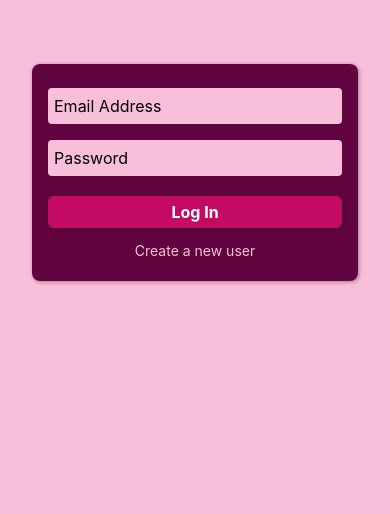
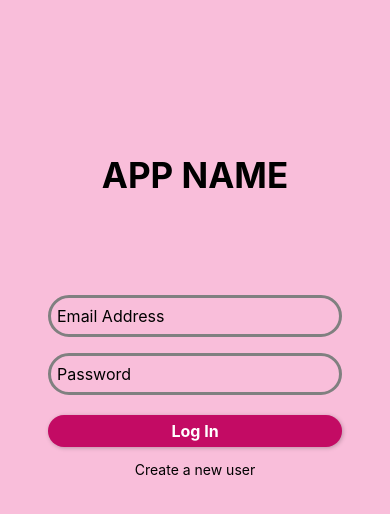
Before and after one commit to MeRahulThakur/RN-Authentication, a React Native app: screen /Login in a window 390 px wide. Shown: the top 514 px of the page. Built offline with nearby package versions, Linux system fonts and the light colour scheme.

Commit message:
Design related changes

```diff
--- a/components/Auth/AuthContent.tsx
+++ b/components/Auth/AuthContent.tsx
@@ -1,17 +1,17 @@
 import { useState } from 'react';
-import { ColorSchemeName, Alert, StyleSheet, View } from 'react-native';
+import { ColorSchemeName, Alert, StyleSheet, View, Text } from 'react-native';
 import { ParamListBase, useNavigation } from '@react-navigation/native';
 import { NativeStackNavigationProp } from '@react-navigation/native-stack';
 
 import FlatButton from '../UI/FlatButton';
 import AuthForm from './AuthForm';
-import { Colors } from '../../constants/colors';
+//import { Colors } from '../../constants/colors';
 import { useTheme } from '../../hooks/useTheme';
 
 
 interface AuthContentProps {
   isLogin?: boolean,
-  onAuthenticate: ({email, password}: {email:string,password: string}) => void
+  onAuthenticate: ({ email, password }: { email: string, password: string }) => void
 }
 
 function AuthContent({ isLogin, onAuthenticate }: AuthContentProps) {
@@ -64,6 +64,10 @@ function AuthContent({ isLogin, onAuthenticate }: AuthContentProps) {
 
   return (
     <View style={styles.authContent}>
+      <View style={styles.authAppLogo}>
+        <Text style={styles.brandName}>APP NAME</Text>
+      </View>
+      <View style={styles.authForm}>
         <AuthForm
           isLogin={isLogin}
           onSubmit={submitHandler}
@@ -75,6 +79,8 @@ function AuthContent({ isLogin, onAuthenticate }: AuthContentProps) {
           </FlatButton>
         </View>
       </View>
+
+    </View>
   );
 }
 
@@ -83,16 +89,30 @@ export default AuthContent;
 const getStyles = (colorScheme: ColorSchemeName) => {
   return StyleSheet.create({
     authContent: {
-    marginTop: 64,
+      flex: 1,
+    },
+    authAppLogo: {
+      flex: 1/3,
+      justifyContent: 'center',
+      alignItems: 'center',
+    },
+    brandName:{
+      fontSize: 35,
+      fontWeight: 'bold',
+      marginTop: 80,
+    },
+    authForm: {
+      flex: 2/3,
+      //marginTop: 64,
       marginHorizontal: 32,
       padding: 16,
       borderRadius: 8,
-    backgroundColor: Colors[colorScheme?? 'light'].primary800,
-    elevation: 2,
-    shadowColor: 'black',
-    shadowOffset: { width: 1, height: 1 },
-    shadowOpacity: 0.35,
-    shadowRadius: 4,
+      //backgroundColor: Colors[colorScheme?? 'light'].primary800,
+      //elevation: 2,
+      //shadowColor: 'black',
+      //shadowOffset: { width: 1, height: 1 },
+      //shadowOpacity: 0.35,
+      //shadowRadius: 4,
     },
     buttons: {
       marginTop: 8,
--- a/components/Auth/AuthForm.tsx
+++ b/components/Auth/AuthForm.tsx
@@ -4,7 +4,13 @@ import { StyleSheet, View } from 'react-native';
 import Button from '../UI/Button';
 import Input from './Input';
 
-function AuthForm({ isLogin, onSubmit, credentialsInvalid }) {
+interface AuthFormProps {
+  isLogin?: boolean,
+  onSubmit: ({ email, password, confirmEmail, confirmPassword }: { email: string, password: string, confirmEmail: string, confirmPassword: string }) => void
+  credentialsInvalid: Record<string,boolean>
+}
+
+function AuthForm({ isLogin, onSubmit, credentialsInvalid }:AuthFormProps) {
   const [enteredEmail, setEnteredEmail] = useState('');
   const [enteredConfirmEmail, setEnteredConfirmEmail] = useState('');
   const [enteredPassword, setEnteredPassword] = useState('');
@@ -18,6 +24,7 @@ function AuthForm({ isLogin, onSubmit, credentialsInvalid }) {
   } = credentialsInvalid;
 
   function updateInputValueHandler(inputType: string, enteredValue: string) {
+    console.log(`inputType-${inputType}, enteredValue-${enteredValue}`)
     switch (inputType) {
       case 'email':
         setEnteredEmail(enteredValue);
@@ -53,7 +60,6 @@ function AuthForm({ isLogin, onSubmit, credentialsInvalid }) {
           value={enteredEmail}
           keyboardType="email-address"
           isInvalid={emailIsInvalid}
-          secure={false}
         />
         {!isLogin && (
           <Input
@@ -63,7 +69,6 @@ function AuthForm({ isLogin, onSubmit, credentialsInvalid }) {
             value={enteredConfirmEmail}
             keyboardType="email-address"
             isInvalid={emailsDontMatch}
-            secure={false}
           />
         )}
         <Input
@@ -73,7 +78,6 @@ function AuthForm({ isLogin, onSubmit, credentialsInvalid }) {
           secure
           value={enteredPassword}
           isInvalid={passwordIsInvalid}
-          keyboardType="default"
         />
         {!isLogin && (
           <Input
@@ -83,7 +87,6 @@ function AuthForm({ isLogin, onSubmit, credentialsInvalid }) {
             secure
             value={enteredConfirmPassword}
             isInvalid={passwordsDontMatch}
-            keyboardType="default"
           />
         )}
         <View style={styles.buttons}>
--- a/components/Auth/Input.tsx
+++ b/components/Auth/Input.tsx
@@ -6,8 +6,8 @@ import { useTheme } from '../../hooks/useTheme';
 interface InputProps {
   label: string,
   type: string,
-  keyboardType: KeyboardTypeOptions,
-  secure: boolean,
+  keyboardType?: KeyboardTypeOptions,
+  secure?: boolean,
   onUpdateValue: (value: string, type: string) => void,
   value: string,
   isInvalid: boolean,
@@ -26,13 +26,13 @@ function Input({
   const styles = getStyles(colorScheme)
 
   const handleTextChange = (text: string) => {
-    onUpdateValue(text, type);
+    onUpdateValue(type,text);
   };
 
   return (
     <View style={styles.inputContainer}>
       {/* <Text style={[styles.label, isInvalid && styles.labelInvalid]}>
-        {label}
+        {label}rr
       </Text> */}
       <TextInput
         style={[styles.input, isInvalid && styles.inputInvalid]}
@@ -41,7 +41,7 @@ function Input({
         keyboardType={keyboardType}
         secureTextEntry={secure}
         onChangeText={handleTextChange}
-        value={value}
+        //value={value}
         placeholder={label}
         placeholderTextColor={Colors[colorScheme?? 'light'].textColor}
       />
@@ -67,7 +67,9 @@ const getStyles = (colorScheme: ColorSchemeName) => {
       paddingVertical: 8,
       paddingHorizontal: 6,
       backgroundColor: Colors[colorScheme?? 'light'].primary100,
-      borderRadius: 4,
+      borderColor: Colors[colorScheme?? 'light'].grey,
+      borderRadius: 50,
+      borderWidth: 3,
       fontSize: 16,
     },
     inputInvalid: {
--- a/components/UI/Button.tsx
+++ b/components/UI/Button.tsx
@@ -28,7 +28,7 @@ export default Button;
 const getStyles = (colorScheme: ColorSchemeName) => {
   return StyleSheet.create({
     button: {
-      borderRadius: 6,
+      borderRadius: 50,
       paddingVertical: 6,
       paddingHorizontal: 12,
       backgroundColor: Colors[colorScheme?? 'light'].primary500,
--- a/components/UI/FlatButton.tsx
+++ b/components/UI/FlatButton.tsx
@@ -31,13 +31,14 @@ const getStyles = (colorScheme: ColorSchemeName) => {
   button: {
     paddingVertical: 6,
     paddingHorizontal: 12,
+    borderRadius: 50,
   },
   pressed: {
     opacity: 0.7,
   },
   buttonText: {
     textAlign: 'center',
-    color: Colors[colorScheme?? 'light'].primary100,
+    color: Colors[colorScheme?? 'light'].textColor,
   },
 });
 }
--- a/constants/colors.ts
+++ b/constants/colors.ts
@@ -6,6 +6,7 @@ export const Colors = {
     error100: '#fcdcbf',
     error500: '#f37c13',
     textColor: '#000',
+    grey: '#808080',
   },
   dark: {
     primary100: '#a0defb',
@@ -14,5 +15,6 @@ export const Colors = {
     error100: '#fcdcbf',
     error500: '#f37c13',
     textColor: '#000',
+    grey: '#808080',
   },
 };
```
Lines whose indentation alone changed are shown as unchanged.
